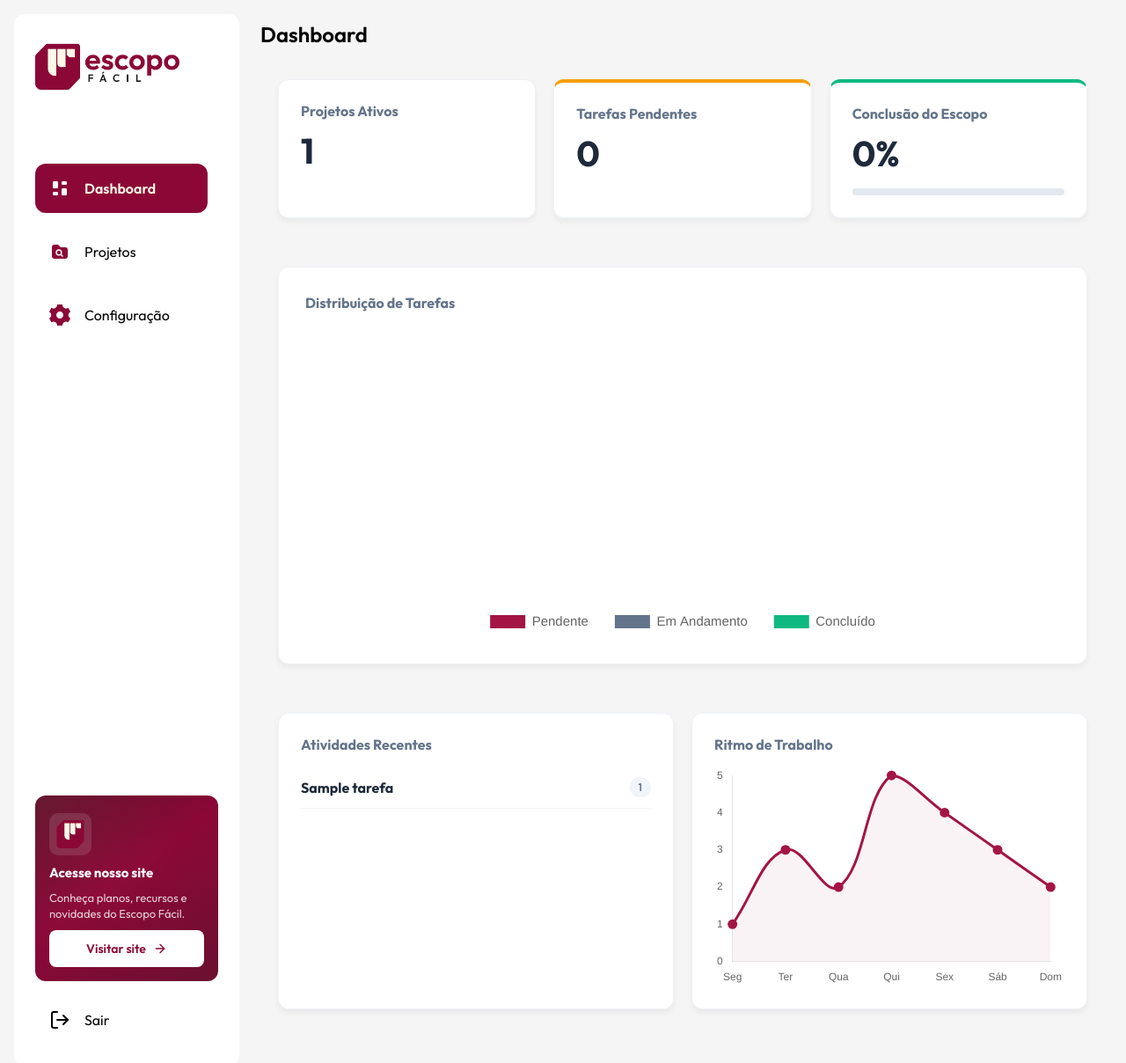
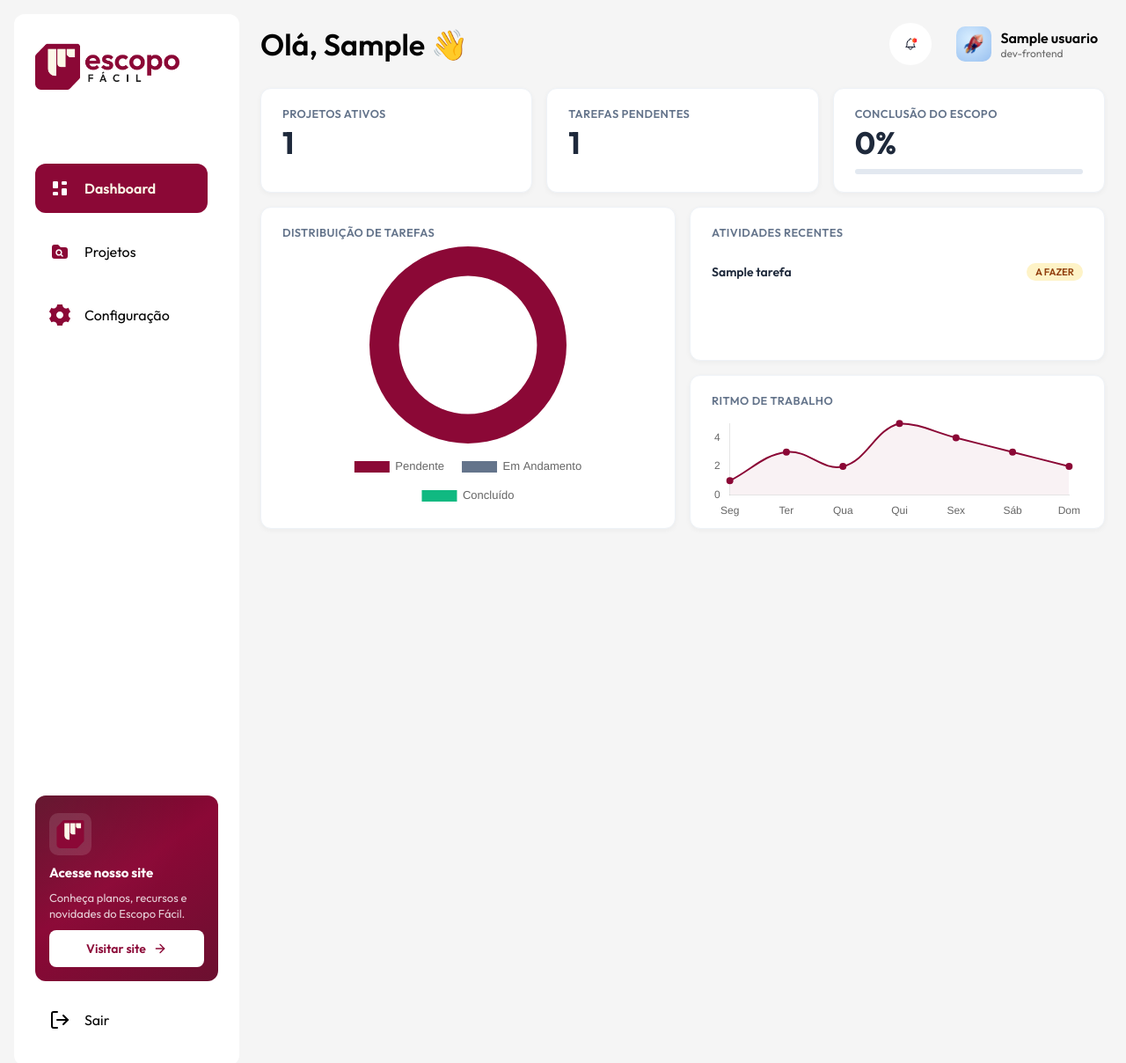
Before and after one commit to vilelakami/pi2-escopo-facil, a PHP site: page /index.php?page=dashboard in a window 1280 px wide. Shown: the top 1208 px of the page at 88% size. Run offline with PHP 8.4, Linux system fonts and the light colour scheme; the visitor is signed in with stand-in values (Sample User, id 1); tables that the repository leaves empty hold one stand-in row (values such as "Sample post").

Commit message:
feat: melhora dashboard com layout sem scroll e header padronizado
- Reorganiza dashboard em 2 colunas (donut + atividades/ritmo) para caber em tela única
- Adiciona header com saudação "Olá, [primeiro nome]", notificação e avatar
- Corrige queries SQL que usavam strings em vez de inteiros para status
- Move estilos compartilhados de page-header para layout.css (disponível globalmente)
- Remove bordas coloridas dos stat cards

Co-Authored-By: Claude Sonnet 4.6 <noreply@anthropic.com>

```diff
--- a/assets/css/layout.css
+++ b/assets/css/layout.css
@@ -1,4 +1,58 @@
-/* Layout base */
+/* ── Page header (compartilhado entre páginas) ── */
+.page-header {
+    display: flex;
+    justify-content: space-between;
+    align-items: center;
+    margin-bottom: var(--spacing-md);
+}
+
+.page-header-left {
+    display: flex;
+    flex-direction: row;
+    align-items: center;
+    gap: 18px;
+}
+
+.headline {
+    font-family: var(--font-family);
+    font-weight: 600;
+    font-size: 34px;
+    color: var(--color-text-strong);
+}
+
+.header-actions, .member-profile {
+    display: flex;
+    align-items: center;
+}
+
+.header-actions { gap: 20px; }
+.member-profile  { gap: 10px; }
+
+.member-name { font-weight: 600; }
+
+.member-info .member-category {
+    font-size: 12px;
+    color: var(--color-text-secondary);
+}
+
+.notification-icon {
+    position: relative;
+    width: 48px;
+    height: 48px;
+    background: var(--color-white);
+    border-radius: 50%;
+    display: flex;
+    align-items: center;
+    justify-content: center;
+    cursor: pointer;
+}
+
+.notification-icon img {
+    width: 32px;
+    height: 32px;
+}
+
+/* ── Layout base ── */
 .layout {
     display: flex;
     height: 100vh;
--- a/assets/css/pages/dashboard.css
+++ b/assets/css/pages/dashboard.css
@@ -1,55 +1,49 @@
-/* dashboard.css — estilos específicos da página de dashboard */
-/* Container Principal */
+/* dashboard.css */
+
 .dashboard-container {
-    padding: 20px;
     display: flex;
     flex-direction: column;
-    gap: 30px;
+    gap: 16px;
 }
 
-/* Grade de Cards de Estatísticas */
+/* ── Stat cards ── */
 .stats-grid {
     display: grid;
-    grid-template-columns: repeat(auto-fit, minmax(250px, 1fr));
-    gap: 20px;
+    grid-template-columns: repeat(3, 1fr);
+    gap: 16px;
 }
 
 .stat-card {
     background: #fff;
-    padding: 25px;
+    padding: 20px 24px;
     border-radius: 12px;
-    box-shadow: 0 4px 6px rgba(0, 0, 0, 0.05);
+    box-shadow: 0 2px 6px rgba(0, 0, 0, 0.04);
     border: 1px solid #eef2f7;
-    transition: transform 0.2s;
-}
-
-.stat-card:hover {
-    transform: translateY(-5px);
 }
 
 .stat-card h3 {
-    font-size: 1rem;
+    font-size: 0.8rem;
+    font-weight: 600;
     color: #64748b;
-    margin-bottom: 10px;
+    text-transform: uppercase;
+    letter-spacing: 0.4px;
+    margin-bottom: 8px;
 }
 
 .stat-card .number {
-    font-size: 2.5rem;
+    font-size: 2.2rem;
     font-weight: 700;
     color: #1e293b;
+    line-height: 1;
 }
 
-/* Cores de Destaque para os Cards */
-.stat-card.warning { border-top: 4px solid #f59e0b; }
-.stat-card.success { border-top: 4px solid #10b981; }
 
-/* Barra de Progresso */
 .progress-bar {
     width: 100%;
-    height: 8px;
+    height: 6px;
     background: #e2e8f0;
     border-radius: 10px;
-    margin-top: 15px;
+    margin-top: 12px;
     overflow: hidden;
 }
 
@@ -59,71 +53,99 @@
     transition: width 0.5s ease-in-out;
 }
 
-/* Atividades Recentes */
-.recent-activity {
-    background: #fff;
-    padding: 25px;
-    border-radius: 12px;
-    box-shadow: 0 4px 6px rgba(0, 0, 0, 0.05);
+/* ── Bottom section ── */
+.dashboard-bottom {
+    display: grid;
+    grid-template-columns: 1fr 1fr;
+    gap: 16px;
 }
 
+/* Donut chart card */
+.dashboard-chart-card {
+    display: flex;
+    flex-direction: column;
+    min-height: 0;
+}
+
+.chart-wrapper {
+    flex: 1;
+    position: relative;
+    min-height: 220px;
+}
+
+/* Right column */
+.dashboard-right {
+    display: flex;
+    flex-direction: column;
+    gap: 16px;
+    min-height: 0;
+}
+
+.dashboard-activity-card,
+.dashboard-line-card {
+    flex: 1;
+    display: flex;
+    flex-direction: column;
+    min-height: 0;
+}
+
+.dashboard-line-card .chart-wrapper {
+    min-height: 120px;
+}
+
+/* ── Activity list ── */
 .activity-list {
     list-style: none;
     padding: 0;
-    margin-top: 20px;
+    margin-top: 10px;
+    display: flex;
+    flex-direction: column;
+    gap: 0;
 }
 
 .activity-item {
-    padding: 15px 0;
+    padding: 9px 0;
     border-bottom: 1px solid #f1f5f9;
     display: flex;
+    justify-content: space-between;
     align-items: center;
-    gap: 15px;
+    gap: 12px;
 }
 
 .activity-item:last-child { border-bottom: none; }
 
+.activity-title {
+    font-size: 0.875rem;
+    font-weight: 600;
+    color: #1e293b;
+    white-space: nowrap;
+    overflow: hidden;
+    text-overflow: ellipsis;
+    min-width: 0;
+}
+
+.activity-empty {
+    font-size: 0.875rem;
+    color: #94a3b8;
+    padding: 8px 0;
+}
+
 .status-tag {
-    padding: 4px 10px;
+    padding: 3px 10px;
     border-radius: 20px;
-    font-size: 0.75rem;
+    font-size: 0.7rem;
     font-weight: 600;
     text-transform: uppercase;
+    white-space: nowrap;
+    flex-shrink: 0;
     background: #f1f5f9;
     color: #64748b;
 }
 
-/* Cores das Tags de Status */
 .status-tag.concluido { background: #dcfce7; color: #166534; }
-.status-tag.fazendo { background: #dbeafe; color: #1e40af; }
-.status-tag.a-fazer { background: #fef3c7; color: #92400e; }
-
-/* Grafico de rosquinha */
-.charts-section {
-    display: grid;
-    grid-template-columns: 1fr;
-    gap: 20px;
-    margin-top: 20px;
-}
-
-.chart-container {
-    background: #fff;
-    padding: 25px;
-    border-radius: 12px;
-    box-shadow: 0 4px 6px rgba(0, 0, 0, 0.05);
-    height: 350px; /* Altura fixa para o gráfico */
-    display: flex;
-    flex-direction: column;
-    align-items: center;
-}
-
-.chart-container h3 {
-    align-self: flex-start;
-    margin-bottom: 20px;
-    color: #1e293b;
-}
+.status-tag.fazendo   { background: #dbeafe; color: #1e40af; }
+.status-tag.a-fazer   { background: #fef3c7; color: #92400e; }
 
 canvas {
     max-width: 100% !important;
-    max-height: 2500px !important;
 }
--- a/pages/dashboard.php
+++ b/pages/dashboard.php
@@ -1,26 +1,56 @@
 <?php
 require_once __DIR__ . '/../config.php';
+require_once __DIR__ . '/../includes/session.php';
+require_once __DIR__ . '/../includes/avatar.php';
 $pdo = getConnection();
 
-// 1. Dados para os indicadores
-$totalProjetos = $pdo->query("SELECT COUNT(*) FROM projetos")->fetchColumn();
-$tarefasConcluidas = $pdo->query("SELECT COUNT(*) FROM tarefas WHERE status = 'concluido'")->fetchColumn();
-$tarefasPendentes = $pdo->query("SELECT COUNT(*) FROM tarefas WHERE status = 'a-fazer'")->fetchColumn();
-$tarefasFazendo = $pdo->query("SELECT COUNT(*) FROM tarefas WHERE status = 'fazendo'")->fetchColumn();
+$usuarioId   = (int) usuarioLogado();
+$stmtUser    = $pdo->prepare("SELECT nome, cargo, avatar FROM usuarios WHERE id = :id");
+$stmtUser->execute(['id' => $usuarioId]);
+$dadosUsuario = $stmtUser->fetch();
+$usuario = [
+    'nome'   => $dadosUsuario['nome']   ?? 'Usuário',
+    'role'   => $dadosUsuario['cargo']  ?? '',
+    'avatar' => $dadosUsuario['avatar'] ?? '',
+];
 
-$counts = ['a-fazer' => $tarefasPendentes, 'fazendo' => $tarefasFazendo, 'concluido' => $tarefasConcluidas];
-$totalTarefas = array_sum($counts);
-$progresso = ($totalTarefas > 0) ? round(($tarefasConcluidas / $totalTarefas) * 100) : 0;
+$totalProjetos      = $pdo->query("SELECT COUNT(*) FROM projetos")->fetchColumn();
+$tarefasConcluidas  = $pdo->query("SELECT COUNT(*) FROM tarefas WHERE status = 3")->fetchColumn();
+$tarefasPendentes   = $pdo->query("SELECT COUNT(*) FROM tarefas WHERE status = 1")->fetchColumn();
+$tarefasFazendo     = $pdo->query("SELECT COUNT(*) FROM tarefas WHERE status = 2")->fetchColumn();
 
-// 2. Atividades recentes
-$recentes = $pdo->query("SELECT titulo, status FROM tarefas ORDER BY id DESC LIMIT 5")->fetchAll(PDO::FETCH_ASSOC);
+$totalTarefas = (int)$tarefasPendentes + (int)$tarefasFazendo + (int)$tarefasConcluidas;
+$progresso    = $totalTarefas > 0 ? round(($tarefasConcluidas / $totalTarefas) * 100) : 0;
 
-// 3. Dados para o gráfico de linha (Simulando 7 dias)
-$labelsDias = json_encode(['Seg', 'Ter', 'Qua', 'Qui', 'Sex', 'Sáb', 'Dom']);
+$recentes = $pdo->query("
+    SELECT t.titulo, t.status
+    FROM tarefas t
+    ORDER BY t.id DESC
+    LIMIT 5
+")->fetchAll(PDO::FETCH_ASSOC);
+
+$statusLabel = [1 => 'A Fazer', 2 => 'Em Andamento', 3 => 'Concluído'];
+$statusClass = [1 => 'a-fazer', 2 => 'fazendo', 3 => 'concluido'];
+
+$labelsDias     = json_encode(['Seg', 'Ter', 'Qua', 'Qui', 'Sex', 'Sáb', 'Dom']);
 $performanceJson = json_encode([1, 3, 2, 5, 4, 3, 2]);
 ?>
 
-<h1 class="page-title">Dashboard</h1>
+<div class="page-header">
+    <h1 class="headline">Olá, <?= htmlspecialchars(explode(' ', $usuario['nome'])[0]) ?> 👋</h1>
+    <div class="header-actions">
+        <div class="notification-icon">
+            <img src="<?= BASE_URL ?>/assets/icon/bells.svg" alt="notificacoes">
+        </div>
+        <div class="member-profile user-menu-trigger" style="padding:6px 8px;border-radius:8px">
+            <?= renderAvatar($usuario['avatar'], $usuario['nome'], 'avatar') ?>
+            <div class="member-info">
+                <p class="member-name"><?= htmlspecialchars($usuario['nome']) ?></p>
+                <p class="member-category"><?= htmlspecialchars($usuario['role']) ?></p>
+            </div>
+        </div>
+    </div>
+</div>
 
 <div class="dashboard-container">
 
@@ -31,7 +61,7 @@ $performanceJson = json_encode([1, 3, 2, 5, 4, 3, 2]);
         </div>
         <div class="stat-card warning">
             <h3>Tarefas Pendentes</h3>
-            <p class="number"><?= $counts['a-fazer'] ?></p>
+            <p class="number"><?= $tarefasPendentes ?></p>
         </div>
         <div class="stat-card success">
             <h3>Conclusão do Escopo</h3>
@@ -42,43 +72,50 @@ $performanceJson = json_encode([1, 3, 2, 5, 4, 3, 2]);
         </div>
     </div>
 
-    <div class="stat-card" style="margin-top: 25px; padding: 30px;">
+    <div class="dashboard-bottom">
+
+        <div class="stat-card dashboard-chart-card">
             <h3>Distribuição de Tarefas</h3>
-        <div style="height: 350px; width: 100%; position: relative; margin-top: 20px;">
+            <div class="chart-wrapper">
                 <canvas id="tasksChart"></canvas>
             </div>
         </div>
 
-    <div style="display: grid; grid-template-columns: 1fr 1fr; gap: 20px; margin-top: 25px;">
+        <div class="dashboard-right">
 
-        <div class="stat-card">
+            <div class="stat-card dashboard-activity-card">
                 <h3>Atividades Recentes</h3>
-            <ul class="activity-list" style="list-style: none; padding: 0; margin-top: 15px;">
-                <?php foreach ($recentes as $item): ?>
-                    <li class="activity-item" style="padding: 12px 0; border-bottom: 1px solid #f1f5f9; display: flex; justify-content: space-between; align-items: center;">
-                        <strong style="color: #1e293b;"><?= htmlspecialchars($item['titulo']) ?></strong>
-                        <span class="status-tag <?= $item['status'] ?>"><?= $item['status'] ?></span>
+                <ul class="activity-list">
+                    <?php foreach ($recentes as $item):
+                        $s = (int) $item['status'];
+                    ?>
+                        <li class="activity-item">
+                            <span class="activity-title"><?= htmlspecialchars($item['titulo']) ?></span>
+                            <span class="status-tag <?= $statusClass[$s] ?? '' ?>"><?= $statusLabel[$s] ?? '-' ?></span>
                         </li>
                     <?php endforeach; ?>
+                    <?php if (empty($recentes)): ?>
+                        <li class="activity-empty">Nenhuma tarefa ainda.</li>
+                    <?php endif; ?>
                 </ul>
             </div>
 
-        <div class="stat-card">
+            <div class="stat-card dashboard-line-card">
                 <h3>Ritmo de Trabalho</h3>
-            <div style="height: 250px; width: 100%; position: relative; margin-top: 15px;">
+                <div class="chart-wrapper">
                     <canvas id="lineChart"></canvas>
                 </div>
             </div>
 
         </div>
+    </div>
 
 </div>
 
 <script>
-window.addEventListener('load', function() {
-    const cores = ['#a31545', '#64748b', '#10b981'];
+window.addEventListener('load', function () {
+    const cores = ['#8B0836', '#64748b', '#10b981'];
 
-    // --- GRÁFICO DE ROSCA (Status) ---
     const ctxStatus = document.getElementById('tasksChart');
     if (ctxStatus) {
         new Chart(ctxStatus, {
@@ -89,7 +126,7 @@ window.addEventListener('load', function() {
                     data: [<?= $tarefasPendentes ?>, <?= $tarefasFazendo ?>, <?= $tarefasConcluidas ?>],
                     backgroundColor: cores,
                     borderWidth: 0,
-                    hoverOffset: 15
+                    hoverOffset: 10
                 }]
             },
             options: {
@@ -98,15 +135,14 @@ window.addEventListener('load', function() {
                 plugins: {
                     legend: {
                         position: 'bottom',
-                        labels: { padding: 30, font: { size: 15, weight: '50' } }
+                        labels: { padding: 20, font: { size: 13 } }
                     }
                 },
-                cutout: '70%' // Deixa a rosca mais elegante/fina
+                cutout: '70%'
             }
         });
     }
 
-    // --- GRÁFICO DE LINHA (Ritmo) ---
     const ctxLine = document.getElementById('lineChart');
     if (ctxLine) {
         new Chart(ctxLine, {
@@ -116,13 +152,13 @@ window.addEventListener('load', function() {
                 datasets: [{
                     label: 'Concluídas',
                     data: <?= $performanceJson ?>,
-                    borderColor: '#a31545',
-                    backgroundColor: 'rgba(163, 21, 69, 0.05)',
+                    borderColor: '#8B0836',
+                    backgroundColor: 'rgba(139, 8, 54, 0.05)',
                     fill: true,
                     tension: 0.4,
-                    borderWidth: 3,
-                    pointRadius: 4,
-                    pointBackgroundColor: '#a31545'
+                    borderWidth: 2,
+                    pointRadius: 3,
+                    pointBackgroundColor: '#8B0836'
                 }]
             },
             options: {
```
Also changed, not shown: assets/css/pages/tarefas.css (+0 -43 lines). Lines whose indentation alone changed are shown as unchanged.
